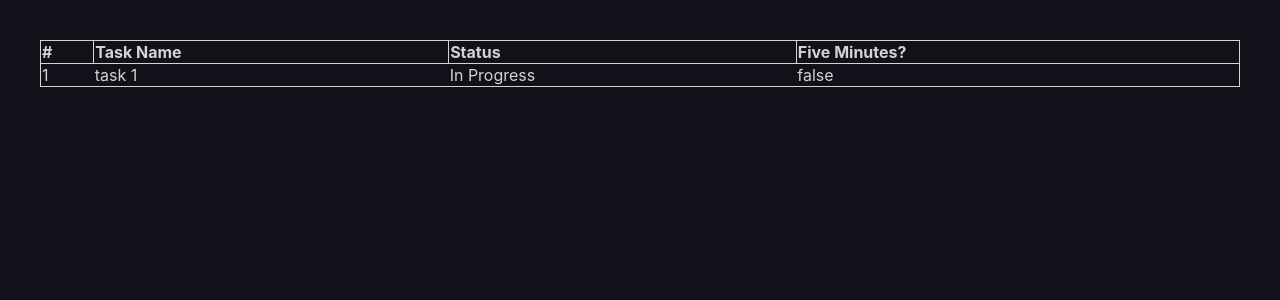
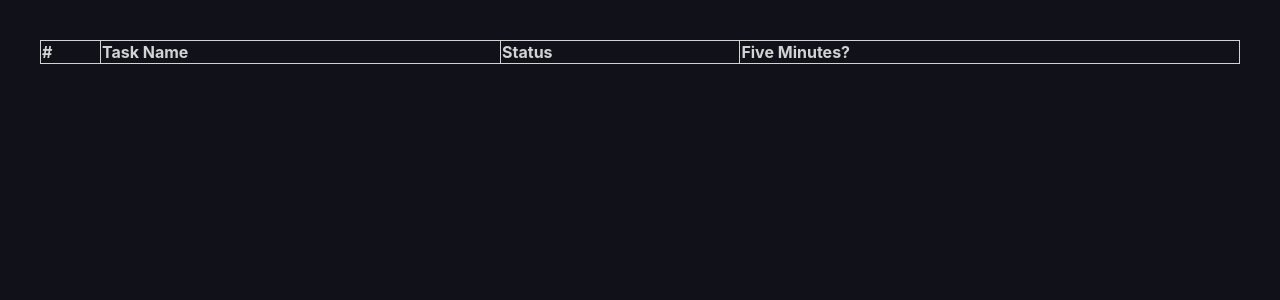
Before and after one commit to andrew-j-francis/egg-head, a Svelte app: page / in a window 1280 px wide. Shown: the top 300 px of the page. Built offline with nearby package versions, Linux system fonts and the light colour scheme.

Commit message:
Started work on command prompt

```diff
--- a/public/global.css
+++ b/public/global.css
@@ -48,7 +48,33 @@ a:hover {
     color: var(--link-color-hover);
 }
 
-input[type=text] {
+main {
+    text-align: center;
+    padding: 1em;
+    max-width: 240px;
+    margin: 0 auto;
+}
+
+.list-container {
+    margin: 2rem;
+}
+
+table {
+    border: 1px solid lightgray;
+    width: 100%;
+    border-collapse: collapse;
+}
+
+th {
+    text-align: left;
+    border: 1px solid lightgray;
+}
+
+tr:hover {
+    background: gray;
+}
+
+/*input[type=text] {
     background: lightgray;
     width: 100%;
     padding: 12px 20px;
@@ -57,4 +83,4 @@ input[type=text] {
     border: 1px solid #ccc;
     border-radius: 4px;
     box-sizing: border-box;
-}
+}*/
--- a/src/App.svelte
+++ b/src/App.svelte
@@ -1,17 +1,11 @@
 <script lang="ts">
     import {shortcut} from './shortcut.js'
 
-    let count = 0;
-    let inputCommand = "";
+    let showCommandPrompt = false;
+    let commandPromptValue = "";
+    let commandPromptLabel = "";
 
-    let tasks = [
-        {
-            index: "1",
-            name: "task 1",
-            status: "In Progress",
-            isFive: false,
-        }
-    ];
+    let tasks = [];
 
     function createTask() {
         tasks.push(
@@ -22,36 +16,43 @@
                 isFive: false,
             }
         )
-
         tasks = tasks;
     }
+
+    function closeCommandPrompt() {
+        showCommandPrompt = false;
+        commandPromptValue = "";
+    }
+
+    function openCommandPrompt() {
+        if (showCommandPrompt) {
+            closeCommandPrompt();
+            return;
+        }
+
+        showCommandPrompt = true;
+    }
+
+    function handleCommandPromptKeyPress(event) {
+        if (event.key == 'Enter') {
+            console.log(commandPromptValue);
+            closeCommandPrompt();
+        }
+
+    }
+
 </script>
 
 <style>
-    main {
-        text-align: center;
-        padding: 1em;
-        max-width: 240px;
-        margin: 0 auto;
-    }
 
-    .list-container {
-        margin: 2rem;
-    }
-
-    table {
-        border: 1px solid lightgray;
-        width: 100%;
-        border-collapse: collapse;
-    }
-
-    th {
-        text-align: left;
-        border: 1px solid lightgray;
-    }
-
-    tr:hover {
-        background: gray;
+    input[type=text] {
+        background: var(--button-background);
+        width: 90%;
+        border: none;
+        color: lightgray;
+        outline: none;
+        padding: .25rem;
+        margin: 1rem;
     }
 </style>
 
@@ -74,8 +75,8 @@
     </table>
 </div>
 
-<div>
-    {inputCommand}
-</div>
+{#if showCommandPrompt}
+    <input type="text" bind:value={commandPromptValue} on:keypress={handleCommandPromptKeyPress} autofocus>
+{/if}
 
-<div use:shortcut={{shift:true, code:'Semicolon', callback: () => createTask()}}></div>
+<div use:shortcut={{control:true, code:'KeyC', callback: openCommandPrompt}}></div>
```
